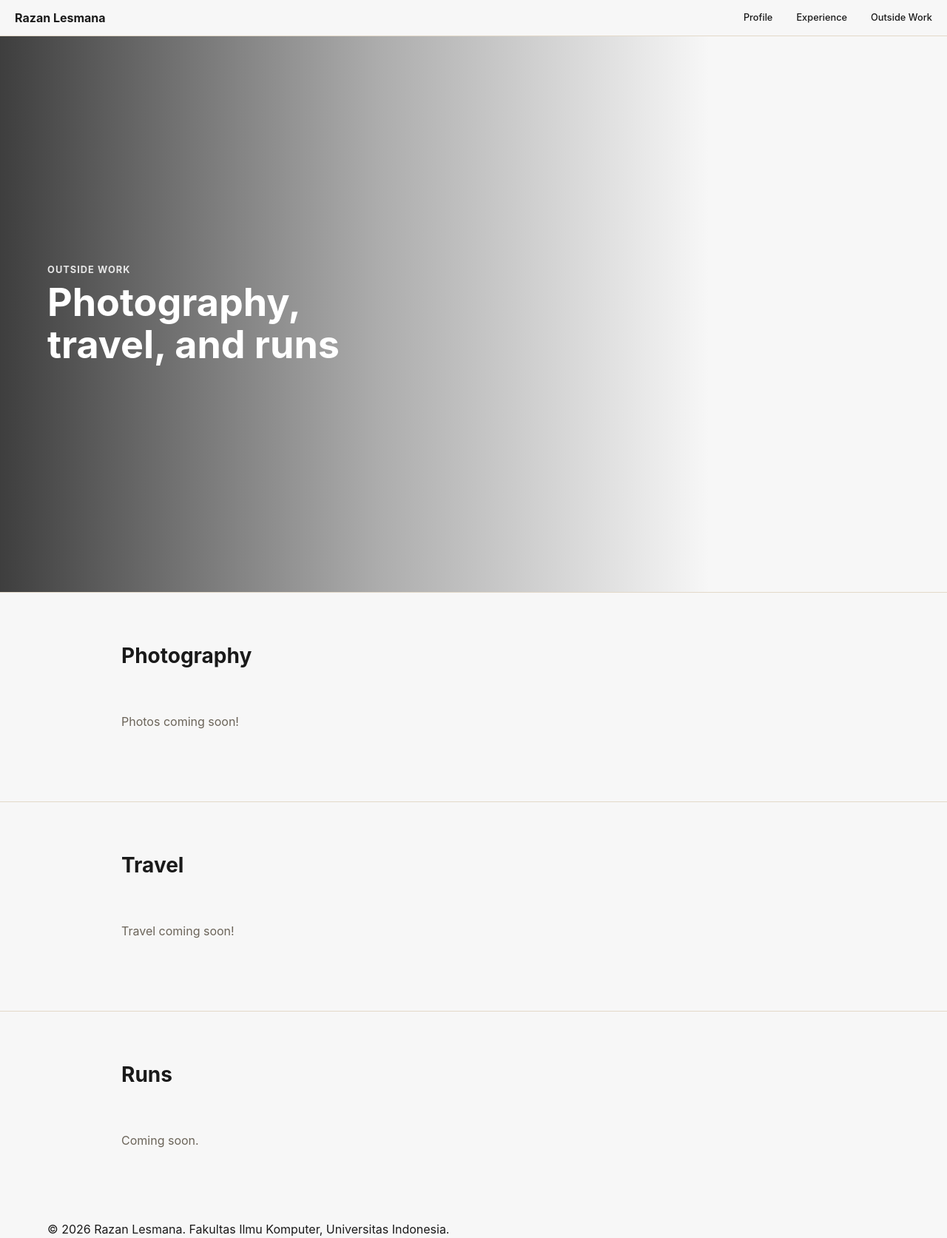
After one commit to RazanLesmana/myportofolio, a Django app: page /outside-work/ in a window 1280 px wide. The commit adds this page. Shown: the whole page at 74% size. Run offline with Django 5.2, Linux system fonts and the light colour scheme; data that the repository does not hold is empty.

Commit message:
add Outside Work page

```diff
--- a/main/urls.py
+++ b/main/urls.py
@@ -1,10 +1,11 @@
 from django.urls import path
 
-from main.views import show_main, show_experience
+from main.views import show_main, show_experience, show_outside_work
 
 app_name = "main"
 
 urlpatterns = [
     path("", show_main, name="show_main"),
     path("experience/", show_experience, name="show_experience"),
+    path("outside-work/", show_outside_work, name="show_outside_work"),
 ]
--- a/main/views.py
+++ b/main/views.py
@@ -2,6 +2,7 @@ from django.shortcuts import render
 
 from main.models import Experience
 
+from main.models import Experience, OutsidePhoto
 
 def show_main(request):
     context = {
@@ -9,8 +10,7 @@ def show_main(request):
         "npm": "2506604656",
         "study_program": "S1 Sistem Informasi",
         "bio": (
-            "Mahasiswa Ilmu Komputer Universitas Indonesia yang tertarik "
-            "pada pengembangan perangkat lunak dan pendidikan."
+            "Bridging problem and real solution through tech, exploring business & consulting, a leader at heart."
         ),
     }
     return render(request, "index.html", context)
@@ -22,3 +22,13 @@ def show_experience(request):
         "experience_list": Experience.objects.all(),
     }
     return render(request, "experience.html", context)
+
+def show_outside_work(request):
+    context = {
+        "name": "Razan Lesmana",
+        "hero_photo": OutsidePhoto.objects.filter(is_hero=True).first(), #first biar ga index error
+        "photography_photos": OutsidePhoto.objects.filter(section="photography", is_hero=False),
+        "travel_photos": OutsidePhoto.objects.filter(section="travel", is_hero=False),
+        "runs_photos": OutsidePhoto.objects.filter(section="runs", is_hero=False),
+    }
+    return render(request, "outside_work.html", context)
--- a/static/css/style.css
+++ b/static/css/style.css
@@ -391,10 +391,13 @@ h1, .brand {
     font-size: 2.5rem;
 }
 
+
+/*Experience dari Tutor 2*/
 .experience-section {
  padding: 4rem 0;
  border-top: 1px solid var(--line);
 }
+
 .section-kicker {
  color: var(--accent-dark);
  font-size: 0.8rem;
@@ -402,38 +405,163 @@ h1, .brand {
  letter-spacing: 0.08em;
  text-transform: uppercase;
 }
+
 .experience-section h1 {
-
  margin: 0.4rem 0 1.5rem;
  font-size: 2rem;
 }
+
 .experience-grid {
  display: grid;
  grid-template-columns: repeat(auto-fit, minmax(240px, 1fr));
  gap: 1rem;
 }
+
 .experience-card {
  padding: 1.25rem;
  background-color: #fff;
  border: 1px solid var(--line);
  border-radius: var(--radius);
 }
+
 .experience-category {
  color: var(--accent-dark);
  font-size: 0.75rem;
  font-weight: 700;
  text-transform: uppercase;
 }
+
 .experience-card h2 {
  margin: 0.5rem 0;
  font-size: 1.25rem;
 }
+
 .experience-description,
 .empty-state {
  color: var(--text-muted);
 }
+
 .experience-status {
  margin-top: 1rem;
  font-size: 0.85rem;
  font-weight: 600;
 }
+
+/* ===== Outside Work ===== */
+:root {
+    --ow-header-h: 49px;
+    --ow-gallery-max: 1000px;
+    --ow-gallery-gap: 1rem;
+    --ow-gallery-cols: 3;
+    --ow-section-pad: 4rem;
+}
+
+.ow-hero-overlay {
+    position: absolute;
+    inset: 0;
+    display: flex;
+    align-items: center;
+    background: linear-gradient(
+        to right,
+        rgba(0, 0, 0, 0.75) 0%,
+        rgba(0, 0, 0, 0.3) 40%,
+        rgba(0, 0, 0, 0) 75%
+    );
+}
+
+.ow-hero-overlay .container {
+    width: 100%
+}
+
+.ow-section .container {
+    max-width: var(--ow-gallery-max);
+}
+
+.ow-hero-overlay .section-kicker {
+    color:rgba(255, 255, 255, 0.85);
+}
+
+.ow-hero {
+    position: relative;
+    height: calc(100vh - var(--ow-header-h));
+    min-height: 420px;
+    overflow: hidden;
+}
+
+.ow-hero-img {
+    position:absolute;
+    inset:0;
+    width: 100%;
+    height: 100%;
+    object-fit: cover;
+    display: block;
+}
+
+.ow-hero h1 {
+    font-size: clamp(2rem, 5vw, 3.25rem);
+    max-width: 14ch;
+    line-height: 1.1;
+    margin: 0.4rem 0 0;
+    color: #fff;
+}
+
+.ow-section {
+    padding: var(--ow-section-pad) 0;
+    border-top: 1px solid var(--line);
+}
+
+.ow-section-title {
+    font-size: 1.75rem;
+    margin: 0 0 1.5rem;
+}
+
+.ow-album {
+    font-size: 1rem;
+    font-weight: 700;
+    margin: 2.5rem 0 0.75rem;
+}
+
+.ow-album:first-of-type {
+    margin-top: 0;
+}
+
+.ow-gallery {
+    display: grid;
+    grid-template-columns: repeat(var(--ow-gallery-cols), 1fr);
+    gap: var(--ow-gallery-gap);
+}
+
+.ow-photo,
+.ow-photo-captioned img {
+    width: 100%;
+    aspect-ratio: 1 / 1;
+    object-fit: cover;
+    display: block;
+    background-color: #d9d9d9;
+    border-radius: var(--radius);
+}
+
+.ow-photo-captioned {
+    margin: 0;
+}
+
+.ow-photo-captioned figcaption {
+    padding-top: 0.5rem;
+    font-size: 0.85rem;
+    color: var(--text-muted);
+}
+
+.empty-state {
+    grid-column: 1 / -1;
+    color: var(--text-muted);
+    padding: 2rem 0;
+}
+
+@media (max-width: 900px) {
+    :root { --ow-gallery-cols: 2; }
+}
+
+@media (max-width: 560px) {
+    :root { --ow-gallery-cols: 1; }
+    .ow-hero { height: 70vh; }
+}
--- a/templates/experience.html
+++ b/templates/experience.html
@@ -17,6 +17,7 @@
             <nav>
                 <a href="{% url 'main:show_main' %}">Profile</a>
                 <a href="{% url 'main:show_experience' %}">Experience</a>
+                <a href="{% url 'main:show_outside_work' %}">Outside Work</a>
             </nav>
         </div>
     </header>
@@ -24,8 +25,8 @@
     <main>
         <section class="experience-section" id="experience">
             <div class="container">
-                <p class="section-kicker">Perjalanan saya sejauh ini</p>
-                <h1>Experience</h1>
+                <p class="section-kicker">This section is for Program Based Programming course</p>
+                <h1>for Experiences, go to the main page</h1>
 
             <div class="experience-grid">
                 {% for experience in experience_list %}
--- a/templates/index.html
+++ b/templates/index.html
@@ -1,3 +1,5 @@
+{% load static %}
+
 <!DOCTYPE html>
 <html lang="en">
 <head>
@@ -17,6 +19,7 @@
             <nav>
                 <a href="{% url 'main:show_main' %}">Profile</a>
                 <a href="{% url 'main:show_experience' %}">Experience</a>
+                <a href="{% url 'main:show_outside_work' %}">Outside Work</a>
             </nav>
         </div>
     </header>
--- /dev/null
+++ b/templates/outside_work.html
@@ -0,0 +1,100 @@
+{% load static %}
+<!DOCTYPE html>
+<html lang="en">
+<head>
+    <meta charset="UTF-8">
+    <meta name="viewport" content="width=device-width, initial-scale=1.0">
+    <title>Outside Work - {{ name }}</title>
+    <link rel="preconnect" href="https://fonts.googleapis.com">
+    <link rel="preconnect" href="https://fonts.gstatic.com" crossorigin>
+    <link href="https://fonts.googleapis.com/css2?family=Space+Grotesk:wght@500;700&display=swap" rel="stylesheet">
+    <link rel="stylesheet" href="/static/css/style.css">
+</head>
+<body>
+    <header class="site-header">
+        <div class="container-nomargin">
+            <a href="{% url 'main:show_main' %}" class="brand">{{ name }}</a>
+            <nav>
+                <a href="{% url 'main:show_main' %}">Profile</a>
+                <a href="{% url 'main:show_experience' %}">Experience</a>
+                <a href="{% url 'main:show_outside_work' %}">Outside Work</a>
+            </nav>
+        </div>
+    </header>
+
+    <main>
+        <section class="ow-hero">
+            {% if hero_photo %}
+            <img class="ow-hero-img" src="{% static hero_photo.image_path %}" alt="{{ hero_photo.title }}">
+            {% endif %}
+            <div class="ow-hero-overlay">
+                <div class="container">
+                    <p class="section-kicker">Outside Work</p>
+                    <h1>Photography, travel, and runs</h1>
+                </div>
+            </div>
+        </section>
+
+        <section class="ow-section" id="photography">
+            <div class="container">
+                <h2 class="ow-section-title">Photography</h2>
+
+                <!--tampilin foto-->
+                {% regroup photography_photos by album as album_list %}
+                {% for album in album_list %}
+                <h3 class="ow-album">{{ album.grouper }}</h3>
+                <div class="ow-gallery">
+                    {% for photo in album.list %}
+                        <img class="ow-photo" src="{% static photo.image_path %}" alt="{{ photo.title }}">
+                    {% endfor %}
+                </div>
+            {% empty %}
+                <p class="empty-state">Photos coming soon!</p>
+            {% endfor %}
+            </div>
+        </section>
+
+        <section class="ow-section" id="travel">
+            <div class="container">
+                <h2 class="ow-section-title">Travel</h2>
+
+                <!--tampilin travel items-->
+                <div class="ow-gallery">
+                    {% for photo in travel_photos %}
+                        <figure class="ow-photo-captioned">
+                            <img src="{% static photo.image_path %}" alt="{{ photo.title}}">
+                            <figcaption>{{ photo.title }}</figcaption>
+                        </figure>
+                    {% empty %}
+                        <p class="empty-state">Travel coming soon!</p>
+                    {% endfor %}
+                </div>
+            </div>
+        </section>
+
+        <section class="ow-section" id="runs">
+            <div class="container">
+                <h2 class="ow-section-title">Runs</h2>
+
+                <!--tampilin runs items-->
+                <div class="ow-gallery">
+                    {% for photo in runs_photos %}
+                        <figure class="ow-photo-captioned">
+                            <img src="{% static photo.image_path %}" alt="{{ photo.title }}">
+                            <figcaption>{{ photo.title }}</figcaption>
+                        </figure>
+                    {% empty %}
+                        <p class="empty-state">Coming soon.</p>
+                    {% endfor %}
+                </div>
+            </div>
+        </section>
+    </main>
+
+    <footer class="site-footer">
+        <div class="container">
+            <p>&copy; 2026 {{ name }}. Fakultas Ilmu Komputer, Universitas Indonesia.</p>
+        </div>
+    </footer>
+</body>
+</html>
```
Also changed, not shown: main/models.py (+23 -0 lines), main/migrations/0002_outsidephoto.py (added), static/img/outside/hero.jpg (added), static/img/outside/singapore-01.jpg (added), static/img/outside/singapore-02.jpg (added), static/img/outside/singapore-03.jpg (added), 6 other files.
